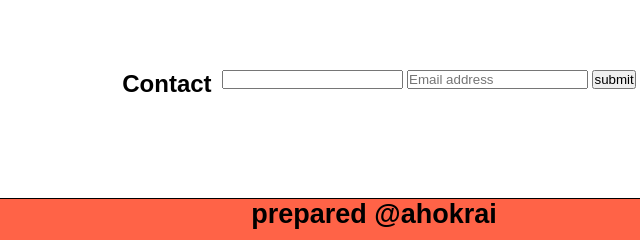
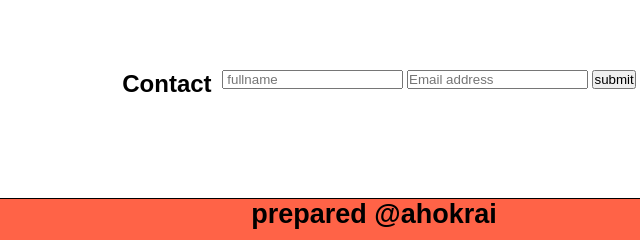
Before and after one commit to ashokrai466/MyPorfolio, a plain HTML site: page index.html in a window 1280 px wide. Shown: the part 2378-2618 px from the top of the page, 266-906 px from the left. Drawn offline with Linux system fonts and the light colour scheme; files whose address does not match are found by name.

Commit message:
task is done

```diff
--- a/index.html
+++ b/index.html
@@ -77,7 +77,7 @@
         <div class="contact-info">
             <h2>Contact</h2>
             <form>
-                <input type="text" class="textfield" placeholder="" fullname>
+                <input type="text" class="textfield" placeholder=" fullname">
 
                 <input type="text" class="textfirld" placeholder="Email address">
                 <input type="submit" value="submit" class="submitbtn">
```
